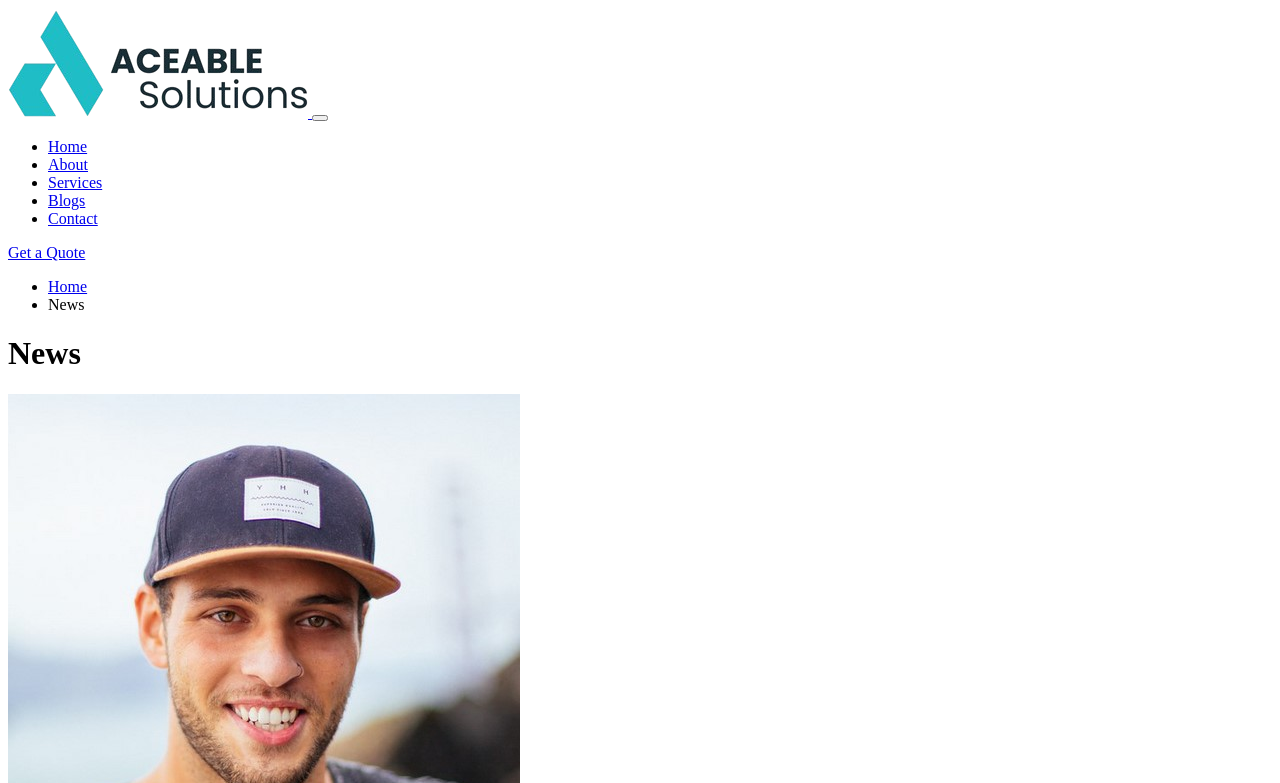
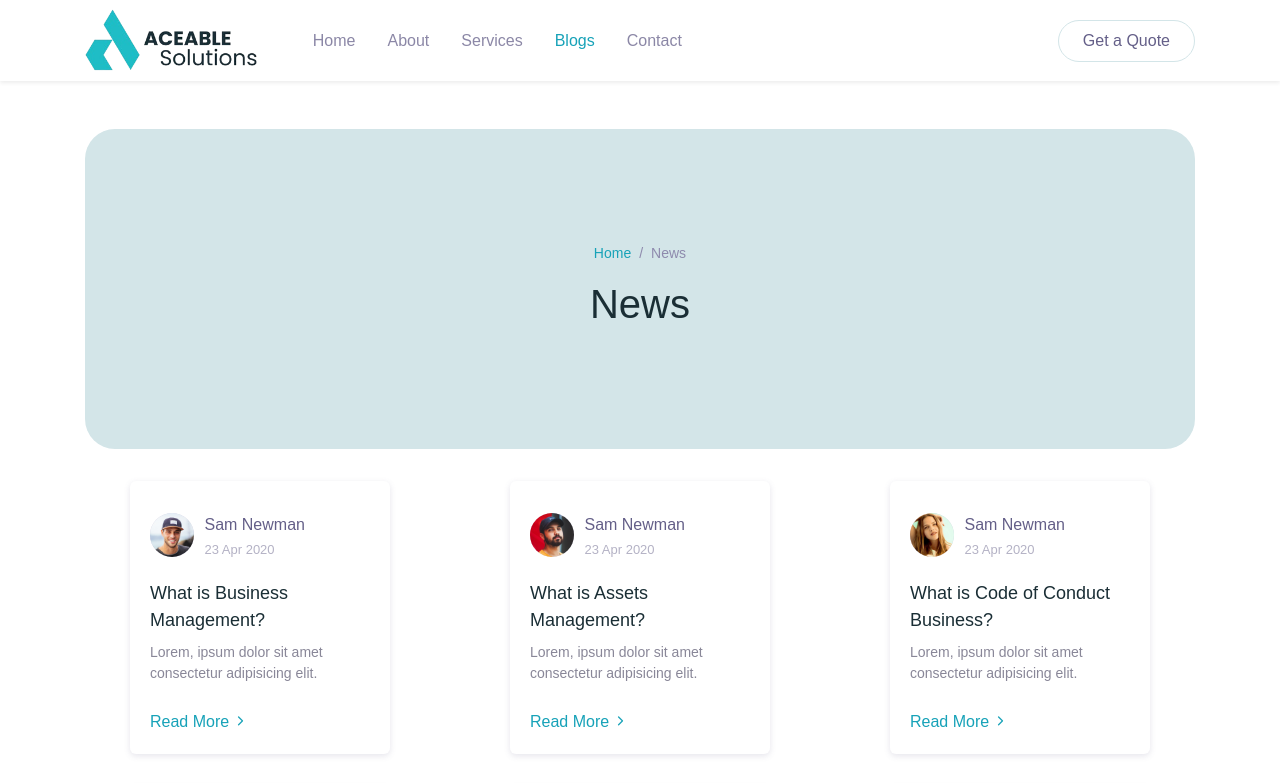
Before and after one commit to aceablesolutions/aceablesolutions-website, a plain HTML site: page dist/html/blog.html in a window 1280 px wide. Shown: the top 783 px of the page. Drawn offline with Linux system fonts and the light colour scheme; files whose address does not match are found by name.

Commit message:
added rel and type tag for all css links

```diff
--- a/dist/html/about.html
+++ b/dist/html/about.html
@@ -11,15 +11,15 @@
   <title>Aceable Solutions</title>
   <link rel="icon" type="image/x-icon" href="./assets/img/logo_only.png">
 
-  <link href="./assets/vendor/animate/animate.css">
+  <link rel="stylesheet" type="text/css" href="./assets/vendor/animate/animate.css">
 
-  <link href="./assets/css/bootstrap.css">
+  <link rel="stylesheet" type="text/css" href="./assets/css/bootstrap.css">
 
-  <link href="./assets/css/maicons.css">
+  <link rel="stylesheet" type="text/css" href="./assets/css/maicons.css">
 
-  <link href="./assets/vendor/owl-carousel/css/owl.carousel.css">
+  <link rel="stylesheet" type="text/css" href="./assets/vendor/owl-carousel/css/owl.carousel.css">
 
-  <link href="./assets/css/theme.css">
+  <link rel="stylesheet" type="text/css" href="./assets/css/theme.css">
 
 </head>
 <body>
--- a/dist/html/blog.html
+++ b/dist/html/blog.html
@@ -10,15 +10,15 @@
 
   <title>Aceable Solutions</title>
 
-  <link href="./assets/vendor/animate/animate.css">
+  <link rel="stylesheet" type="text/css"  href="./assets/vendor/animate/animate.css">
 
-  <link href="./assets/css/bootstrap.css">
+  <link rel="stylesheet" type="text/css" href="./assets/css/bootstrap.css">
 
-  <link href="./assets/css/maicons.css">
+  <link rel="stylesheet" type="text/css" href="./assets/css/maicons.css">
 
-  <link href="./assets/vendor/owl-carousel/css/owl.carousel.css">
+  <link rel="stylesheet" type="text/css" href="./assets/vendor/owl-carousel/css/owl.carousel.css">
 
-  <link href="./assets/css/theme.css">
+  <link rel="stylesheet" type="text/css" href="./assets/css/theme.css">
 
 </head>
 <body>
```
Also changed, not shown: dist/html/blog-single.html (+5 -5 lines), dist/html/contact.html (+5 -5 lines), dist/html/services.html (+5 -5 lines).
